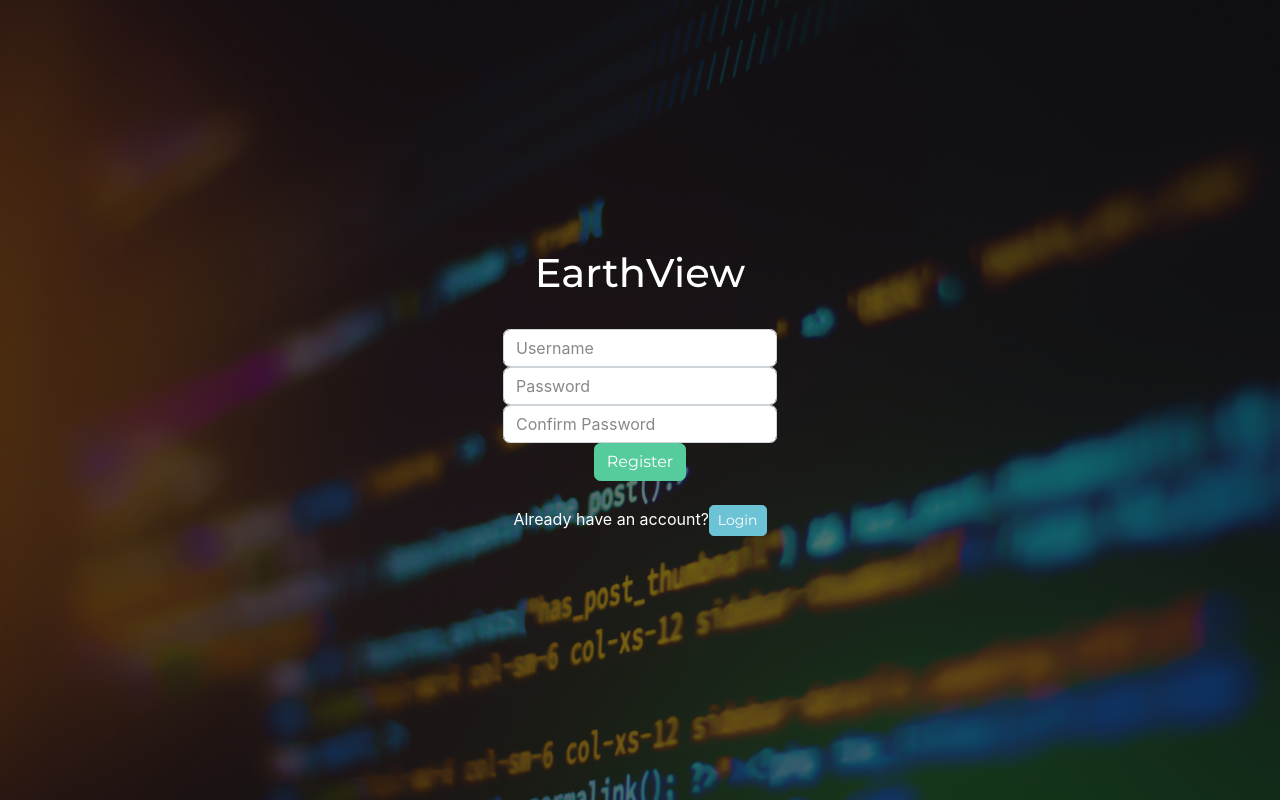
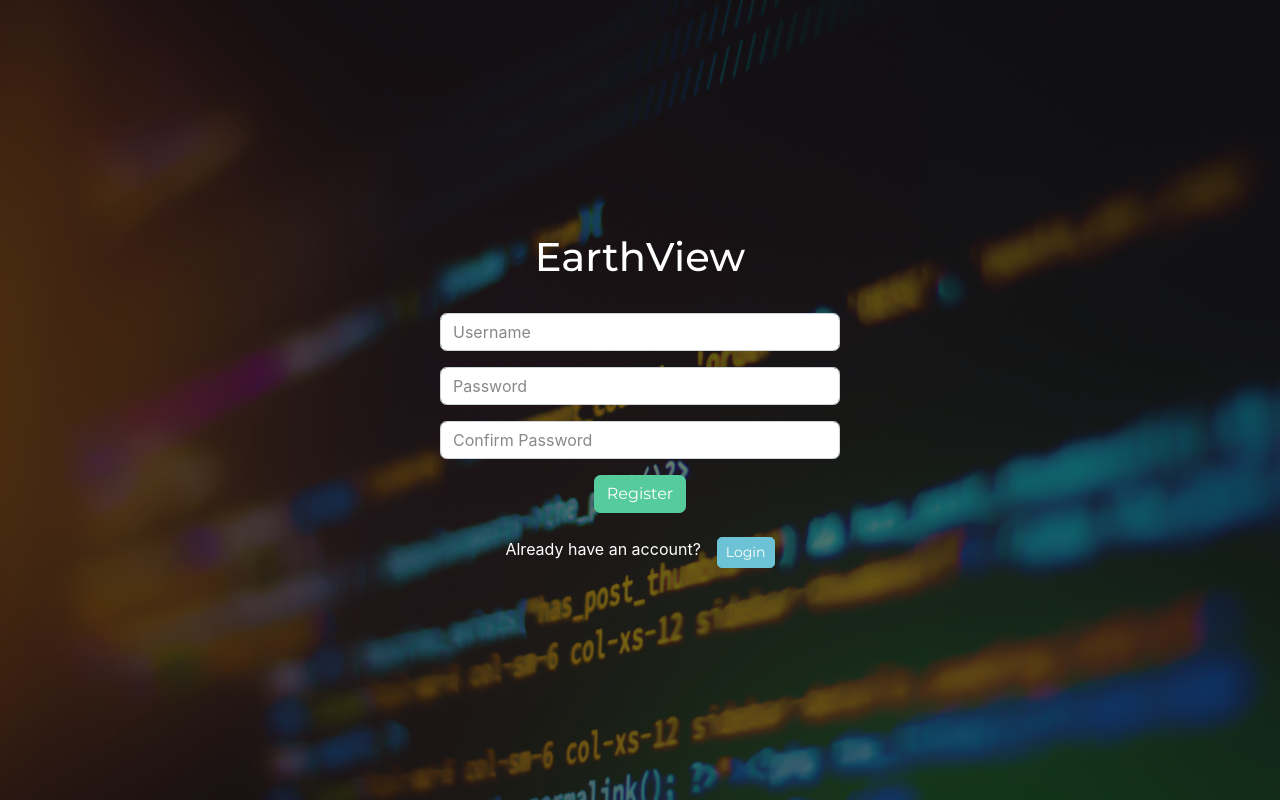
Before and after one commit to xmen1404/earthview, a React (Create React App) app in the folder client/: page /register in a window 1280 px wide. Built offline with nearby package versions, Linux system fonts and the light colour scheme.

Commit message:
update login, create home page

```diff
--- a/client/src/App.css
+++ b/client/src/App.css
@@ -1,3 +1,8 @@
+ol, ul{
+  padding: 0;
+  margin: 0;
+}
+
 
 .spinner-container {
 	position: absolute;
--- a/client/src/App.js
+++ b/client/src/App.js
@@ -3,8 +3,9 @@ import {BrowserRouter as Router, Route, Switch} from 'react-router-dom'
 import Admin from "./components/admin/Admin.js";
 import NewsManagement from "./components/admin/NewsManagement.js";
 import CreateNews from "./components/admin/CreateNews.js";
-import Landing from './components/layout/Landing'
-import Auth from './views/Auth'
+import Landing from './components/layout/Landing';
+import Home from "./views/Home";
+import Auth from './views/Auth';
 import AuthContextProvider from './contexts/AuthContext'
 function App() {
   return (
@@ -15,7 +16,8 @@ function App() {
             <Route path = "/admin" exact component = {Admin}/>
             <Route path = "/admin/news" exact component = {NewsManagement}/>
             <Route path = "/admin/news/create" exact component = {CreateNews}/>
-            <Route exact path='/' component={Landing}/>
+            {/* <Route exact path='/' component={Landing}/> */}
+            <Route exact path='/' component={Home}/>
             <Route exact path='/login' render={props => <Auth {...props} authRoute='login'/>} />
             <Route exact path='/register' render={props => <Auth {...props} authRoute='register'/>} />
           </Switch>
--- a/client/src/components/admin/CreateNews.js
+++ b/client/src/components/admin/CreateNews.js
@@ -4,19 +4,11 @@ import Header from "./Header.js";
 import Button from "../button/Button.js";
 import "../../styles/admin/createnews.css";
 import axios from 'axios';
-import {apiUrl} from '../../contexts/constants';
+import {apiUrl, LOCAL_STORAGE_TOKEN_NAME} from '../../contexts/constants';
 import Ckeditor from '../ckeditor/Ckeditor';
 import News from '../layout/News';
 
 const CreateNews = () => {
-    // const [category, setCategory] = useState("");
-    // const [title, setTitle] = useState("");
-    // const [description, setDescription] = useState("");
-    // const [open, setOpen] = useState("");
-    // const [body, setBody] = useState("");
-    // const [end, setEnd] = useState("");
-    // const [categoryList, setCategoryList] = useState([]);
-
     const [state, setState] = useState({
         category: "",
         title: "",
@@ -51,12 +43,6 @@ const CreateNews = () => {
             ...state,
             result: result
         })
-
-        // console.log("creating news");
-        // console.log(category);
-        // console.log(title);
-        // console.log(description);
-        // console.log(content);
     }
 
     const createNews = () => {
@@ -94,8 +80,7 @@ const CreateNews = () => {
     const getCategory = async () => {
         try{
             const url = apiUrl + "/categories";
-            // harsh code
-            const header = "Bearer " + "eyJhbGciOiJIUzI1NiIsInR5cCI6IkpXVCJ9.eyJ1c2VySWQiOiI2MGFhMzc3M2U2OWJkYjdmZTg0MDA0MjEiLCJpYXQiOjE2MjE3NjgwNTd9.AH9MIN30O1BjKuNeT7PS_Pq32cfogQXPOLdaX3csyxA"
+            const header = "Bearer " + localStorage.getItem(LOCAL_STORAGE_TOKEN_NAME)
 
             const res = await axios.get(url,{
                 headers:{
--- a/client/src/components/admin/Header.js
+++ b/client/src/components/admin/Header.js
@@ -14,9 +14,6 @@ const header = ()=>{
                 <li><a href="#">Quản lí bình luận</a> </li>
             </ul>
         </div>
-
-        <div style = {{clear: "left"}}></div>
-
     </div>
 }
 
--- a/client/src/components/auth/LoginForm.js
+++ b/client/src/components/auth/LoginForm.js
@@ -1,31 +1,44 @@
 import Button from 'react-bootstrap/Button'
 import Form from 'react-bootstrap/Form'
-import {Link} from 'react-router-dom'
+import {Link, useHistory} from 'react-router-dom'
 import { useState, useContext } from 'react'
 import {AuthContext} from "../../contexts/AuthContext"
-import "../../styles/auth/loginform.css";
+import "../../styles/auth/auth.css";
 
 const LoginForm = () => {
+    // context
     const {loginUser} = useContext(AuthContext)
+
+    // router
+    const history = useHistory();
+
+    // local state
     const [loginForm, setLoginForm] = useState({
         username: '',
         password: ''
     })
+
     const {username,password } = loginForm
 
     const onChangeLoginForm = event => setLoginForm({...loginForm, [event.target.name]: event.target.value})
 
     const login = async event => {
         event.preventDefault()
+
         try {
             const loginData = await loginUser(loginForm)
             console.log(loginData)
+
+            if(loginData.success){
+                history.push('/');
+            }
+
         } catch (error){
             console.log(error)
         }
     }
 
-    return <div className = "loginform">
+    return <div className = "auth-form">
         <Form className='my-4' onSubmit={login}>
             <Form.Group>
                 <Form.Control
@@ -48,8 +61,8 @@ const LoginForm = () => {
             <Button variant = 'success' type = 'submit'>Login</Button>
         </Form>
 
-        <div className = "suggest-register">
-            <div style = {{marginRight: "2rem"}}>
+        <div className = "suggestion">
+            <div style = {{marginRight: "1rem"}}>
                 Don't have an account?
             </div>
 
--- a/client/src/components/auth/RegisterForm.js
+++ b/client/src/components/auth/RegisterForm.js
@@ -1,10 +1,10 @@
-import Button from 'react-bootstrap/Button'
-import Form from 'react-bootstrap/Form'
-import {Link} from 'react-router-dom'
+import Button from 'react-bootstrap/Button';
+import Form from 'react-bootstrap/Form';
+import {Link} from 'react-router-dom';
+import "../../styles/auth/auth.css";
 
 const RegisterForm = () => {
-        return (
-        <>
+    return <div className = "auth-form">
         <Form className='my-4'>
             <Form.Group>
                 <Form.Control type = 'text' placeholder = 'Username' name = 'username' required/>
@@ -17,11 +17,17 @@ const RegisterForm = () => {
             </Form.Group>
             <Button variant = 'success' type = 'submit'>Register</Button>
         </Form>
-        <p>Already have an account?
+
+        <div className = "suggestion">
+            <div style = {{marginRight: "1rem"}}>
+            Already have an account?
+            </div>
+
             <Link to='/login'>
                 <Button variant='info' size ='sm' className='ml-2'>Login</Button>
             </Link>
-        </p>
-        </>)
+        </div>
+    </div>
 }
-export default RegisterForm
+
+export default RegisterForm;
--- a/client/src/contexts/AuthContext.js
+++ b/client/src/contexts/AuthContext.js
@@ -12,14 +12,21 @@ const AuthContextProvider = ({children}) => {
 // Login
 const loginUser = async userForm => {
     try {
-        const response = await axios.post('$(apiUrl/auth/login', userForm)
+
+        const url = apiUrl + "/auth/login";
+
+        const response = await axios.post(url, userForm)
+
         if (response.data.success)
-        localStorage.setItem(LOCAL_STORAGE_TOKEN_NAME, response.data.accessToken)
+            localStorage.setItem(LOCAL_STORAGE_TOKEN_NAME, response.data.accessToken);
 
-        return response.data
+        return response.data;
+
     } catch (error) {
-        if (error.response.data) return error.response.data
-        else return {success: false, message: error.message}
+        if (error.response.data)
+            return error.response.data;
+        else
+            return {success: false, message: error.message};
     }
 
 }
--- a/client/src/contexts/constants.js
+++ b/client/src/contexts/constants.js
@@ -1,3 +1,3 @@
-export const apiUrl = process.env.NODE_ENV !== 'production' ? 'https:///localhost:5000/api' : 'abcxyzdef'
+export const apiUrl = process.env.NODE_ENV !== 'production' ? 'http://localhost:5000/api' : 'abcxyzdef';
 
-export const LOCAL_STORAGE_TOKEN_NAME = 'earthview'
+export const LOCAL_STORAGE_TOKEN_NAME = 'earthview';
--- a/client/src/styles/admin/header.css
+++ b/client/src/styles/admin/header.css
@@ -18,10 +18,14 @@
     margin-top: 8px;
 }
 
+.header .menu ul{
+    display: flex;
+    flex-direction: row;
+}
 
 .header .menu li{
-    float: left;
-    width: 24.9175%;
+    /* float: left; */
+    width: 25%;
     border-right: 1px solid #fff;
     text-align: center;
     line-height: 30px;
--- a/client/src/styles/auth/loginform.css
+++ b/client/src/styles/auth/auth.css
@@ -1,9 +1,9 @@
-.loginform .form-group{
+.auth-form .form-group{
     width: 25rem;
     margin: 0 0 1rem 0;
 }
 
-.loginform .suggest-register{
+.auth-form .suggestion{
     display: flex;
     flex-direction: row;
     justify-content: center;
--- /dev/null
+++ b/client/src/views/Home.js
@@ -0,0 +1,7 @@
+const Home = () => {
+    return <div className = "home">
+        <h1>Welcome to EarthView</h1>
+    </div>
+}
+
+export default Home;
```
Lines whose indentation alone changed are shown as unchanged.
